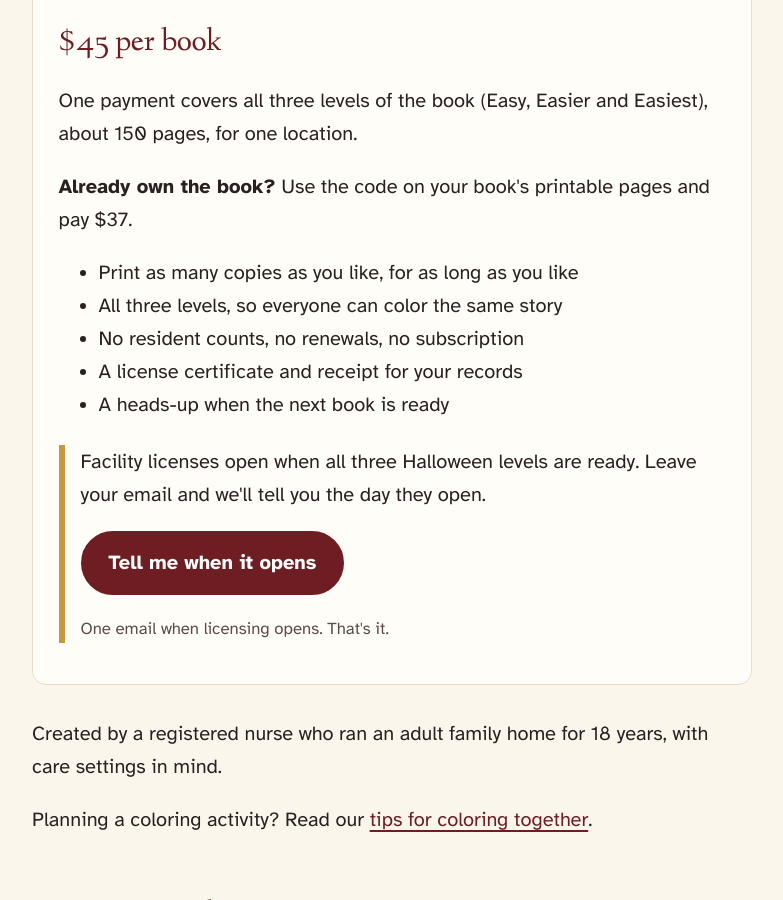
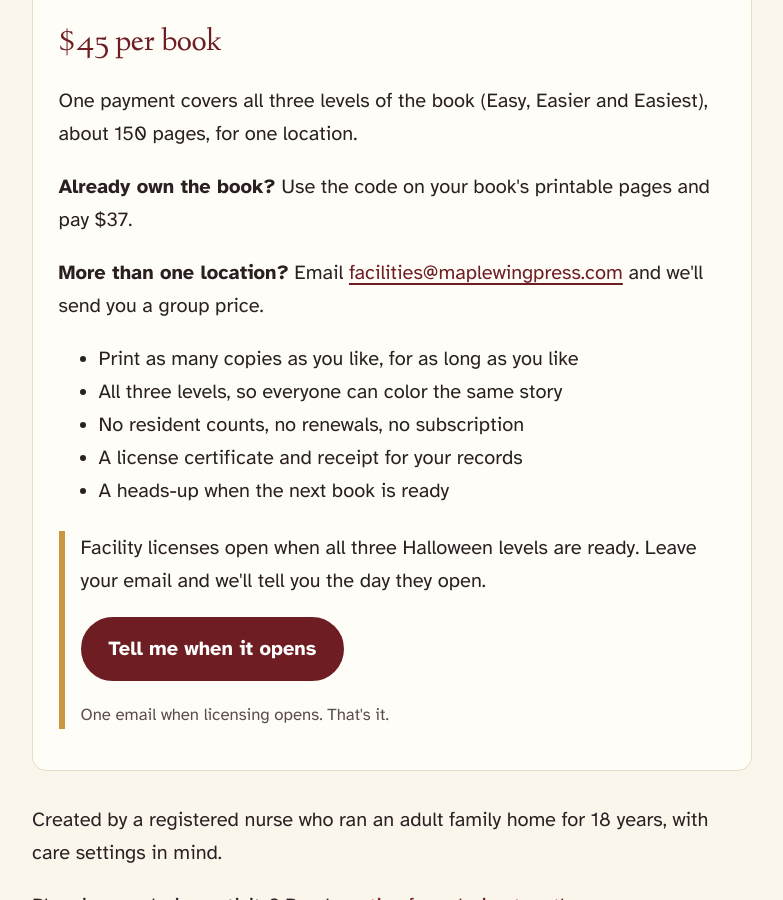
Before and after one commit to maplewingpress/maplewingpress, a Jekyll site: the page built from facilities/index.html, in a window 1280 px wide and 900 px high, scrolled down 541 px. Shown: the whole window, without its empty margins (248-1031 px from the left). Built offline with Jekyll 4.4.1, drawn with Linux system fonts in a browser that asks for light colours.

Commit message:
Facilities price box: multi-location owners email for a group price (#22)
Claude-Session: https://claude.ai/code/session_01ExhB8rXZm56c3hBbj4GzvL

Co-authored-by: Claude <noreply@anthropic.com>

```diff
--- a/facilities/index.html
+++ b/facilities/index.html
@@ -19,6 +19,7 @@ collection_notify_url: ""
   <p class="price">$45 per book</p>
   <p>One payment covers all three levels of the book (Easy, Easier and Easiest), about 150 pages, for one location.</p>
   <p><strong>Already own the book?</strong> Use the code on your book's printable pages and pay $37.</p>
+  <p><strong>More than one location?</strong> Email <a href="mailto:{{ site.facilities_email }}">{{ site.facilities_email }}</a> and we'll send you a group price.</p>
   <ul>
     <li>Print as many copies as you like, for as long as you like</li>
     <li>All three levels, so everyone can color the same story</li>
```
